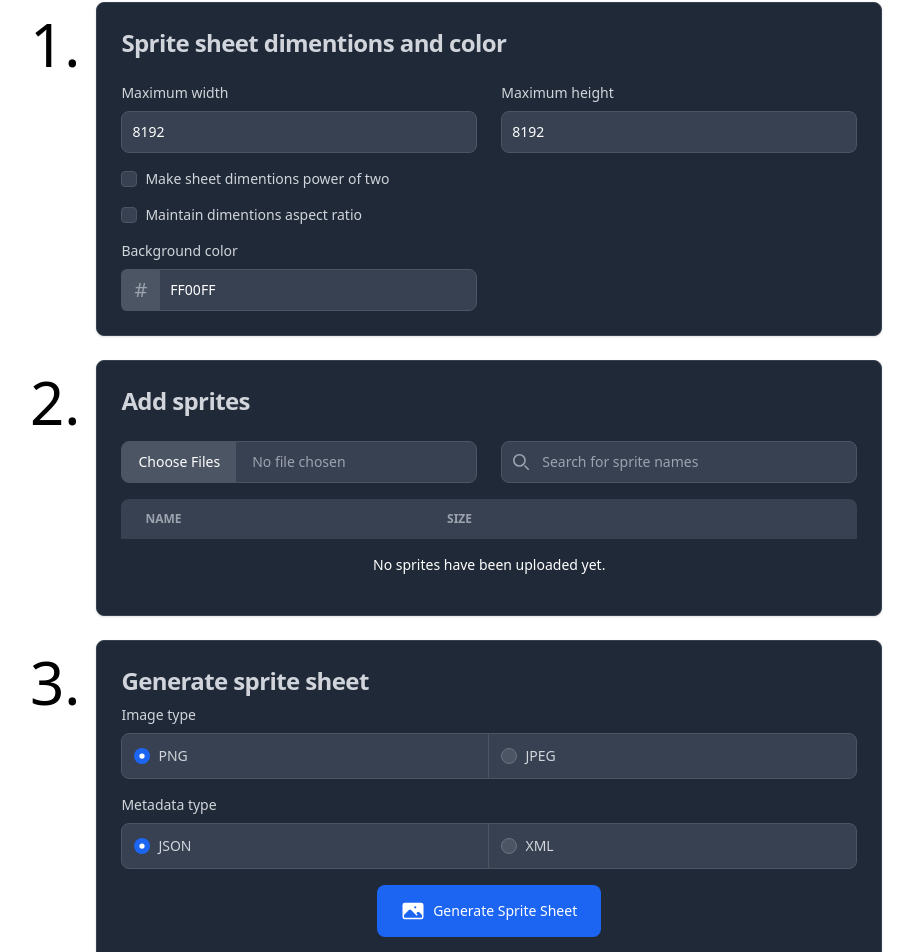
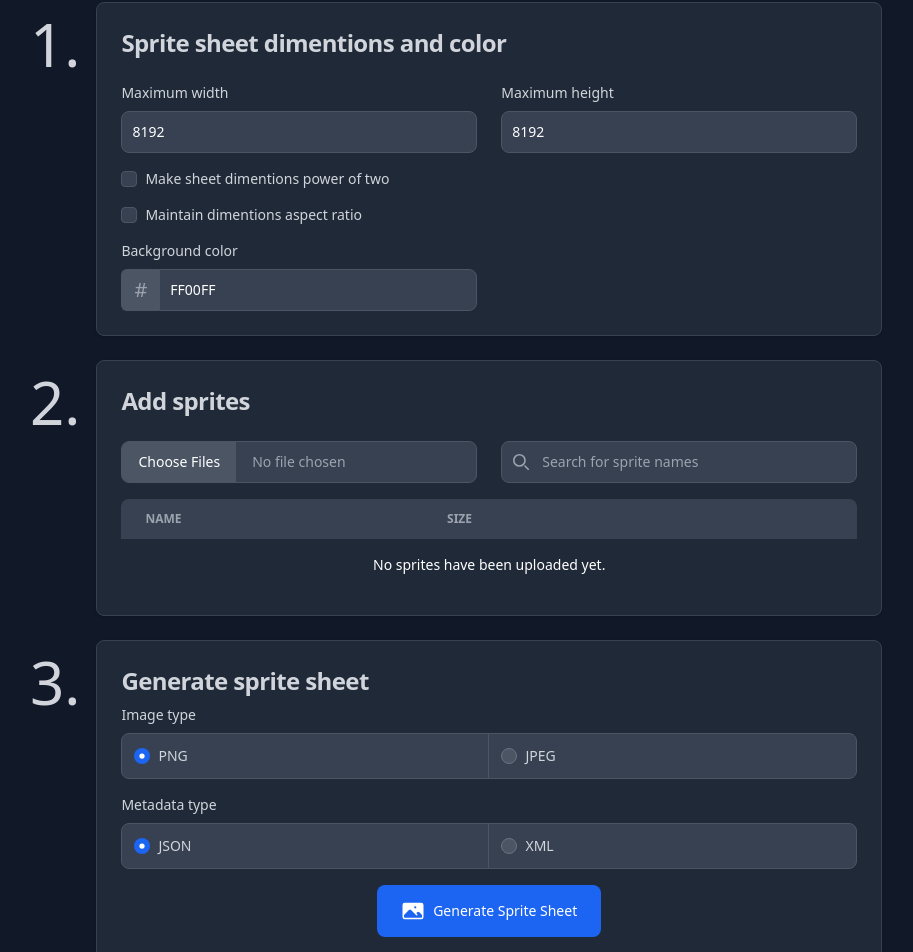
Before and after one commit to mbykovskyy/spritey-web, a Next.js app: page / in a window 1280 px wide. Shown: the part 182-1134 px from the top of the page, without its empty margins (184-1097 px from the left). Built offline with nearby package versions, Linux system fonts and the light colour scheme.

Commit message:
Fixed colours.

```diff
--- a/src/app/add-sprites-section.tsx
+++ b/src/app/add-sprites-section.tsx
@@ -36,7 +36,7 @@ export default function AddSpritesSection({sprites, onChange}: {sprites: any, on
 
   return (
     <div className="flex">
-      <span className="text-6xl mt-3 me-4">2.</span>
+      <span className="text-6xl mt-3 me-4 text-gray-900 dark:text-gray-300">2.</span>
       <div className="w-full mb-6 p-6 bg-white border border-gray-200 rounded-lg shadow dark:bg-gray-800 dark:border-gray-700">
         <h4 className="flex mb-6 text-2xl font-bold tracking-tight text-gray-900 dark:text-gray-300">
           Add sprites
--- a/src/app/generate-sprite-sheet-section.tsx
+++ b/src/app/generate-sprite-sheet-section.tsx
@@ -106,7 +106,7 @@ export default function GenerateSpriteSheetSection({sheet, sprites}: {sheet: She
 
   return (
     <div className="flex">
-      <span className="text-6xl mt-3 me-4">3.</span>
+      <span className="text-6xl mt-3 me-4 text-gray-900 dark:text-gray-300">3.</span>
       <div className="w-full p-6 bg-white border border-gray-200 rounded-lg shadow dark:bg-gray-800 dark:border-gray-700">
         <h4 className="flex mb-2 text-2xl font-bold tracking-tight text-gray-900 dark:text-gray-300">
           Generate sprite sheet
--- a/src/app/globals.css
+++ b/src/app/globals.css
@@ -20,10 +20,6 @@ a {
   html {
     color-scheme: dark;
   }
-
-  body {
-		background-color: #242F40;
-	}
 }
 
 @tailwind base;
--- a/src/app/layout.tsx
+++ b/src/app/layout.tsx
@@ -19,7 +19,7 @@ export default function RootLayout({
   children: React.ReactNode
 }) {
   return (
-    <html className="dark" lang="en">
+    <html className="dark bg-gray-900" lang="en">
       {/* <body className={inter.className}>{children}</body> */}
       <body>{children}</body>
     </html>
--- a/src/app/sheet-definition-section.tsx
+++ b/src/app/sheet-definition-section.tsx
@@ -29,7 +29,7 @@ export default function SheetDefinitionSection({sheet, onChange}: {sheet: Sheet,
 
   return (
     <div className="flex">
-      <span className="text-6xl mt-3 me-4">1.</span>
+      <span className="text-6xl mt-3 me-4 text-gray-900 dark:text-gray-300">1.</span>
       <div className="w-full mb-6 p-6 bg-white border border-gray-200 rounded-lg shadow dark:bg-gray-800 dark:border-gray-700">
         <h4 className="flex mb-6 text-2xl font-bold tracking-tight text-gray-900 dark:text-gray-300">
           Sprite sheet dimentions and color
```
